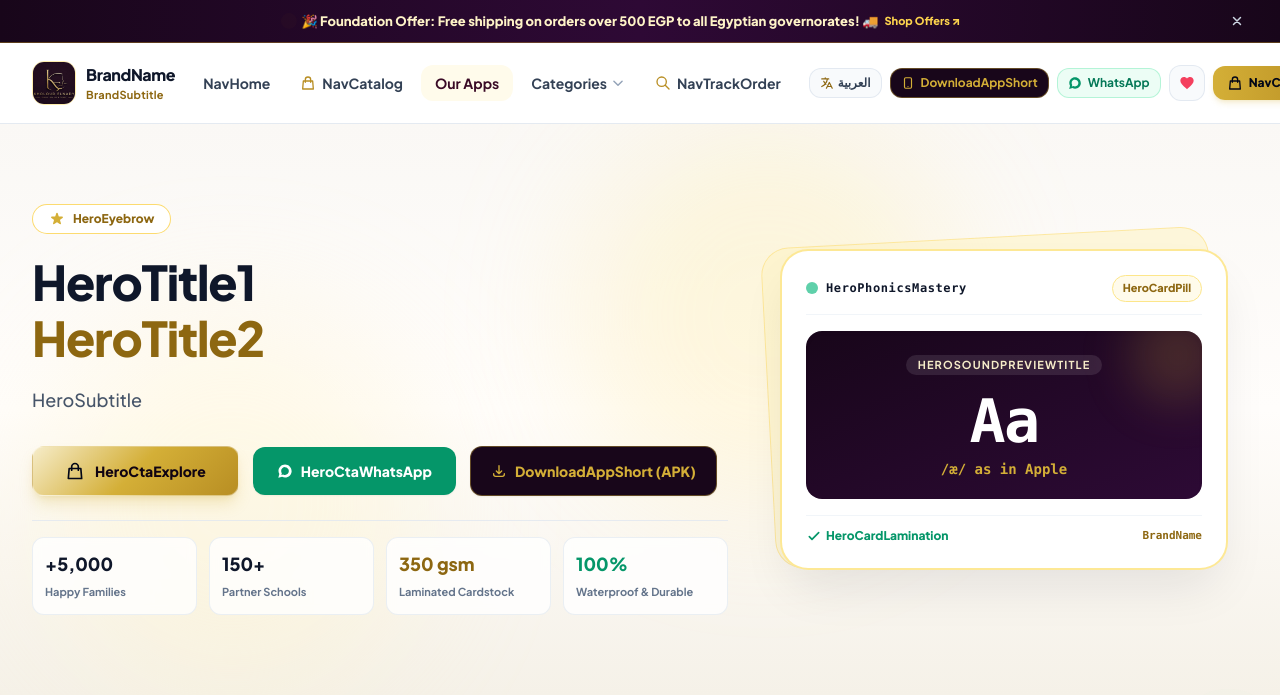
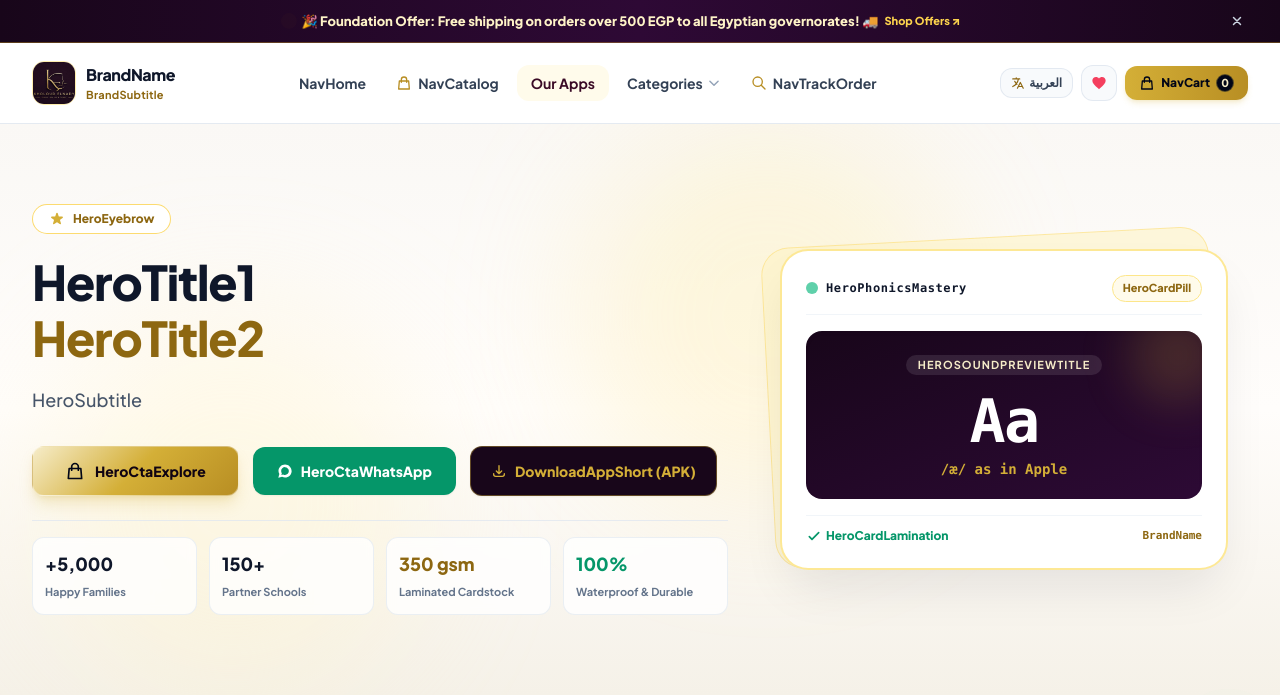
Before and after one commit to AbdullrhmanElhelw/FlashcardsStore, an ASP.NET Core app: page / in a window 1280 px wide. Shown: the top 695 px of the page. Run offline with ASP.NET Core 8, Linux system fonts and the light colour scheme; some libraries are stand-ins or nearby versions.

Commit message:
Simplify site header by removing duplicate APK and WhatsApp buttons and adding clean Apps link

```diff
--- a/FlashcardsStore.Web/Views/Shared/_Navbar.cshtml
+++ b/FlashcardsStore.Web/Views/Shared/_Navbar.cshtml
@@ -164,10 +164,10 @@
                 </a>
             </nav>
 
-            <!-- Actions: Language Switcher + WhatsApp + Wishlist + Cart + Mobile Toggle -->
-            <div class="flex items-center gap-1 sm:gap-2 flex-shrink-0">
+            <!-- Actions: Language Switcher + Wishlist + Cart + Mobile Toggle -->
+            <div class="flex items-center gap-1.5 sm:gap-2 flex-shrink-0">
 
-                <!-- Language Switcher Toggle (Compact on mobile, full text on sm+) -->
+                <!-- Language Switcher Toggle -->
                 <form asp-controller="Culture" asp-action="SetCulture" method="post" class="inline-flex items-center">
                     @Html.AntiForgeryToken()
                     <input type="hidden" name="culture" value="@targetCulture" />
@@ -182,54 +182,6 @@
                         <span class="sm:hidden font-extrabold text-[11px]">@(isRtl ? "EN" : "عربي")</span>
                     </button>
                 </form>
-
-                <!-- Android App Download + QR Popover (Desktop / Tablet) -->
-                <div class="relative hidden md:block" x-data="{ appQrOpen: false }" @@click.outside="appQrOpen = false">
-                    <button type="button"
-                            @@click="appQrOpen = !appQrOpen"
-                            class="inline-flex items-center gap-1.5 px-2.5 py-1.5 rounded-xl bg-[#18061A] text-[#D4AF37] hover:bg-[#290A2E] font-bold text-xs border border-[#D4AF37]/40 whitespace-nowrap transition-colors shadow-2xs cursor-pointer"
-                            title="@Loc.Get("DownloadAndroidApp")">
-                        <svg class="w-3.5 h-3.5 shrink-0" fill="none" viewBox="0 0 24 24" stroke="currentColor">
-                            <path stroke-linecap="round" stroke-linejoin="round" stroke-width="2" d="M12 18h.01M8 21h8a2 2 0 002-2V5a2 2 0 00-2-2H8a2 2 0 00-2 2v14a2 2 0 002 2z" />
-                        </svg>
-                        <span class="hidden xl:inline">@Loc.Get("DownloadAppShort")</span>
-                        <span class="xl:hidden">APK</span>
-                    </button>
-
-                    <div x-show="appQrOpen"
-                         x-transition
-                         style="display: none;"
-                         class="absolute end-0 mt-2 w-60 bg-white rounded-2xl shadow-2xl border border-[#D4AF37]/30 p-4 z-50 text-center space-y-2.5">
-                        <div class="text-xs font-black text-[#18061A]">@Loc.Get("DownloadAndroidApp")</div>
-                        <div class="bg-[#FAF8F5] p-2 rounded-xl border border-slate-200 inline-block">
-                            <img src="~/images/app-download-qr.png" alt="Android App QR Code" class="w-36 h-36 mx-auto rounded-lg" />
-                        </div>
-                        <p class="text-[11px] font-semibold text-slate-500">
-                            @Loc.GetLocalized("امسح الكود بكاميرا الموبايل أو اضغط للتحميل", "Scan with phone camera or click below")
-                        </p>
-                        <a href="https://github.com/AbdullrhmanElhelw/FlashcardsStore/releases/latest/download/com.kholoudelnady.flashcards-Signed.apk"
-                           target="_blank"
-                           rel="noopener noreferrer"
-                           class="btn-gold-primary w-full py-2 px-3 rounded-xl font-black text-xs flex items-center justify-center gap-1.5">
-                            <svg class="w-3.5 h-3.5 text-slate-950 shrink-0" fill="none" viewBox="0 0 24 24" stroke="currentColor">
-                                <path stroke-linecap="round" stroke-linejoin="round" stroke-width="2.5" d="M4 16v1a3 3 0 003 3h10a3 3 0 003-3v-1m-4-4l-4 4m0 0l-4-4m4 4V4" />
-                            </svg>
-                            <span>@Loc.GetLocalized("تحميل مباشر (APK)", "Direct Download (APK)")</span>
-                        </a>
-                    </div>
-                </div>
-
-                <!-- Direct WhatsApp Contact (Desktop / Tablet) -->
-                <a href="@navWhatsAppUrl"
-                   target="_blank"
-                   rel="noopener noreferrer"
-                   class="hidden md:inline-flex items-center gap-1.5 px-2.5 py-1.5 rounded-xl bg-emerald-50 text-emerald-700 hover:bg-emerald-100 font-bold text-xs border border-emerald-200/80 whitespace-nowrap transition-colors shadow-2xs"
-                   title="@Loc.GetLocalized("تواصل واتساب", "WhatsApp Support")">
-                    <svg class="w-3.5 h-3.5 fill-current text-emerald-600 shrink-0" viewBox="0 0 24 24">
-                        <path d="M12.031 6.172c-3.181 0-5.767 2.586-5.768 5.766-.001 1.298.38 2.27 1.019 3.287l-.711 2.598 2.664-.698c.969.54 1.761.815 2.796.815 3.18 0 5.766-2.587 5.767-5.766.001-3.18-2.585-5.766-5.767-5.766zm9.969 5.766c0 5.421-4.409 9.83-9.83 9.83-1.637 0-3.174-.403-4.524-1.111l-5.646 1.479 1.509-5.508c-.808-1.408-1.269-3.04-1.269-4.69 0-5.421 4.409-9.83 9.83-9.83 5.421 0 9.83 4.409 9.83 9.83z"/>
-                    </svg>
-                    <span class="hidden xl:inline">@Loc.GetLocalized("واتساب", "WhatsApp")</span>
-                </a>
 
                 <!-- Wishlist Toggle (Comfortable tap target on all screens) -->
                 <a asp-controller="Wishlist" asp-action="Index"
@@ -320,6 +272,15 @@
                     <path stroke-linecap="round" stroke-linejoin="round" stroke-width="2" d="M16 11V7a4 4 0 00-8 0v4M5 9h14l1 12H4L5 9z" />
                 </svg>
                 <span>@Loc.Get("NavCatalog")</span>
+            </a>
+
+            <a asp-controller="Home" asp-action="Apps"
+               @@click="mobileMenuOpen = false"
+               class="col-span-2 flex items-center justify-center gap-2 p-3 rounded-xl font-extrabold text-xs text-white bg-[#2B071C] hover:bg-[#3A0A26] transition-colors">
+                <svg class="w-4 h-4 text-amber-300" fill="none" viewBox="0 0 24 24" stroke="currentColor">
+                    <path stroke-linecap="round" stroke-linejoin="round" stroke-width="2" d="M12 18h.01M8 21h8a2 2 0 002-2V5a2 2 0 00-2-2H8a2 2 0 00-2 2v14a2 2 0 002 2z" />
+                </svg>
+                <span>@(isRtl ? "تطبيقاتنا (الفونكس والمتجر)" : "Our Mobile Apps")</span>
             </a>
         </div>
 
@@ -430,16 +391,6 @@
                 </svg>
                 <span>@Loc.GetLocalized("تواصل مباشر عبر واتساب", "Direct WhatsApp Support")</span>
             </a>
-
-            <a href="https://github.com/AbdullrhmanElhelw/FlashcardsStore/releases/latest/download/com.kholoudelnady.flashcards-Signed.apk"
-               target="_blank"
-               rel="noopener noreferrer"
-               class="flex items-center gap-2.5 p-2.5 rounded-xl font-bold text-xs text-[#D4AF37] bg-[#18061A] border border-[#D4AF37]/30 hover:bg-[#290A2E] transition-colors">
-                <svg class="w-4 h-4 shrink-0" fill="none" viewBox="0 0 24 24" stroke="currentColor">
-                    <path stroke-linecap="round" stroke-linejoin="round" stroke-width="2" d="M4 16v1a3 3 0 003 3h10a3 3 0 003-3v-1m-4-4l-4 4m0 0l-4-4m4 4V4" />
-                </svg>
-                <span>@Loc.Get("DownloadAndroidApp")</span>
-            </a>
         </div>
     </div>
 </header>
```
